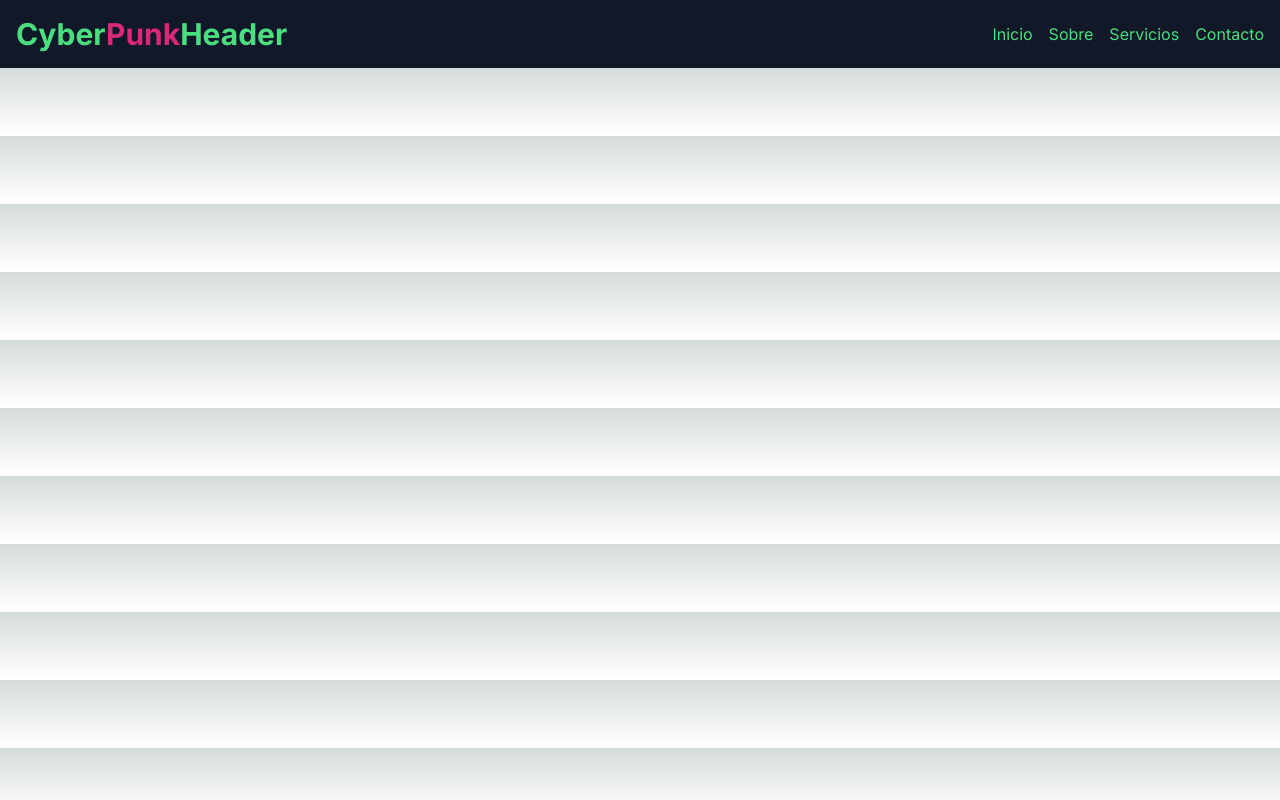
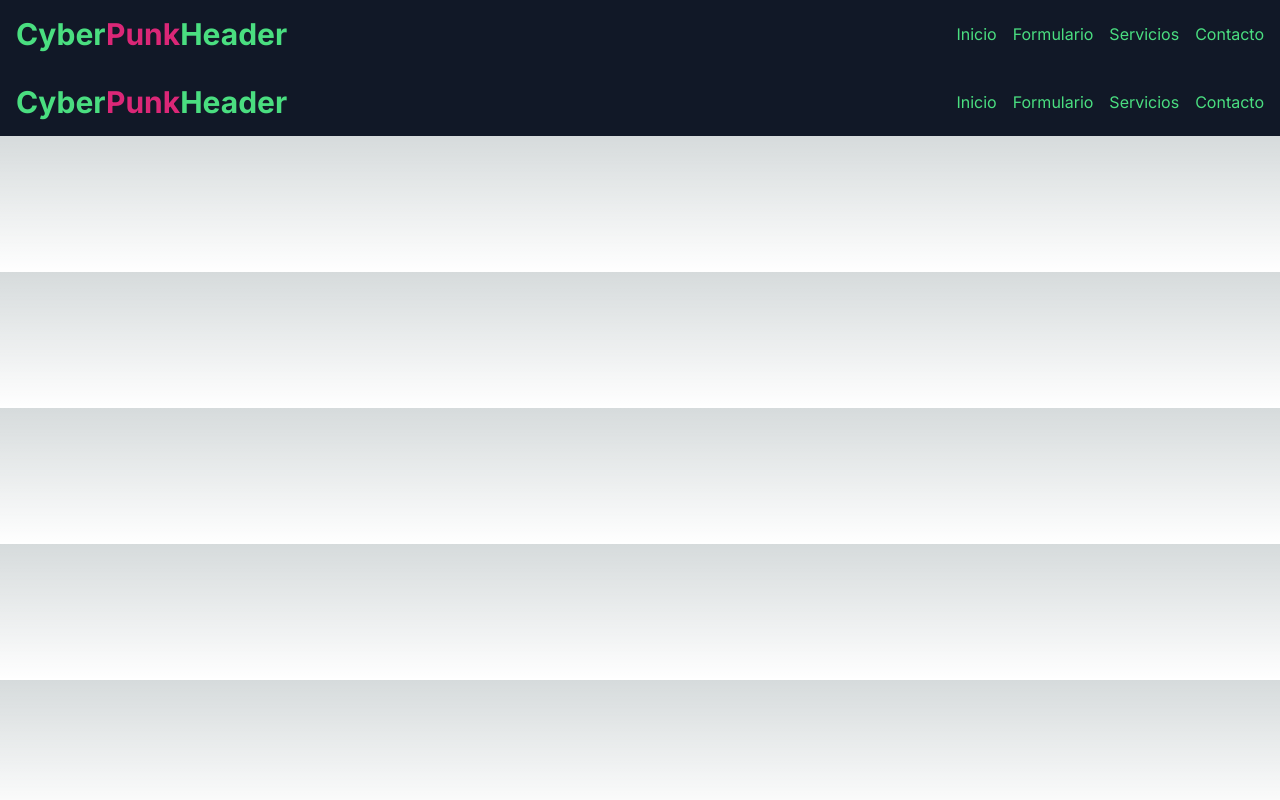
Before and after one commit to JJ111Sanchez/nym-api, a Next.js app: page /header in a window 1280 px wide. Built offline with nearby package versions, Linux system fonts and the light colour scheme.

Commit message:
nav bar en layout

```diff
--- a/src/app/formulario/layout.tsx
+++ b/src/app/formulario/layout.tsx
@@ -1,6 +1,7 @@
 import type { Metadata } from 'next'
 import { Inter } from 'next/font/google'
 import '../globals.css'
+import Head from 'next/head'
 
 const inter = Inter({ subsets: ['latin'] })
 
@@ -16,7 +17,9 @@ export default function RootLayout({
 }) {
   return (
     <html lang="en">
-      <body className={inter.className}>{children}</body>
+      <body className={inter.className}>
+
+        {children}</body>
     </html>
   )
 }
--- a/src/app/header/page.tsx
+++ b/src/app/header/page.tsx
@@ -1,3 +1,4 @@
+'use client'
 import React, { useState } from 'react';
 
 
@@ -7,9 +8,9 @@ const Header = () => {
   return (
     <header className="bg-gray-900 text-green-400 p-4">
       <div className="container mx-auto flex justify-between items-center">
-        <h1 className="text-3xl font-bold">
+        <a href="/"><h1 className="text-3xl font-bold">
           Cyber<span className="text-pink-600">Punk</span>Header
-        </h1>
+        </h1></a>
         <div className="md:hidden">
           <button onClick={() => setIsMenuOpen(!isMenuOpen)}>
             {isMenuOpen ? (
@@ -29,7 +30,7 @@ const Header = () => {
         <nav className={`${isMenuOpen ? 'block' : 'hidden'} md:block`}>
           <ul className="flex flex-col md:flex-row space-y-4 md:space-y-0 md:space-x-4">
             <li><a href="#" className="hover:text-pink-600">Inicio</a></li>
-            <li><a href="#" className="hover:text-pink-600">Sobre</a></li>
+            <li><a href="/formulario" className="hover:text-pink-600">Formulario</a></li>
             <li><a href="#" className="hover:text-pink-600">Servicios</a></li>
             <li><a href="#" className="hover:text-pink-600">Contacto</a></li>
           </ul>
--- a/src/app/layout.tsx
+++ b/src/app/layout.tsx
@@ -1,6 +1,7 @@
 import type { Metadata } from 'next'
 import { Inter } from 'next/font/google'
 import './globals.css'
+import Header from './header/page'
 
 const inter = Inter({ subsets: ['latin'] })
 
@@ -16,7 +17,9 @@ export default function RootLayout({
 }) {
   return (
     <html lang="en">
-      <body className={inter.className}>{children}</body>
+      <body className={inter.className}>
+        <Header />
+        {children}</body>
     </html>
   )
 }
--- a/src/app/page.tsx
+++ b/src/app/page.tsx
@@ -1,6 +1,6 @@
 'use client'
 import React, { useState, useEffect } from "react";
-import Header from "./header/page";
+
 import {
  createNymMixnetClient,
  NymMixnetClient,
@@ -65,7 +65,7 @@ const App = () => {
 
 
   <main>
-    <Header />
+
     <div className="flex flex-col items-center justify-center p-4 text-black">
       <h1 className="text-orange-400 pb-4">Formulario de registro</h1>
 
```
